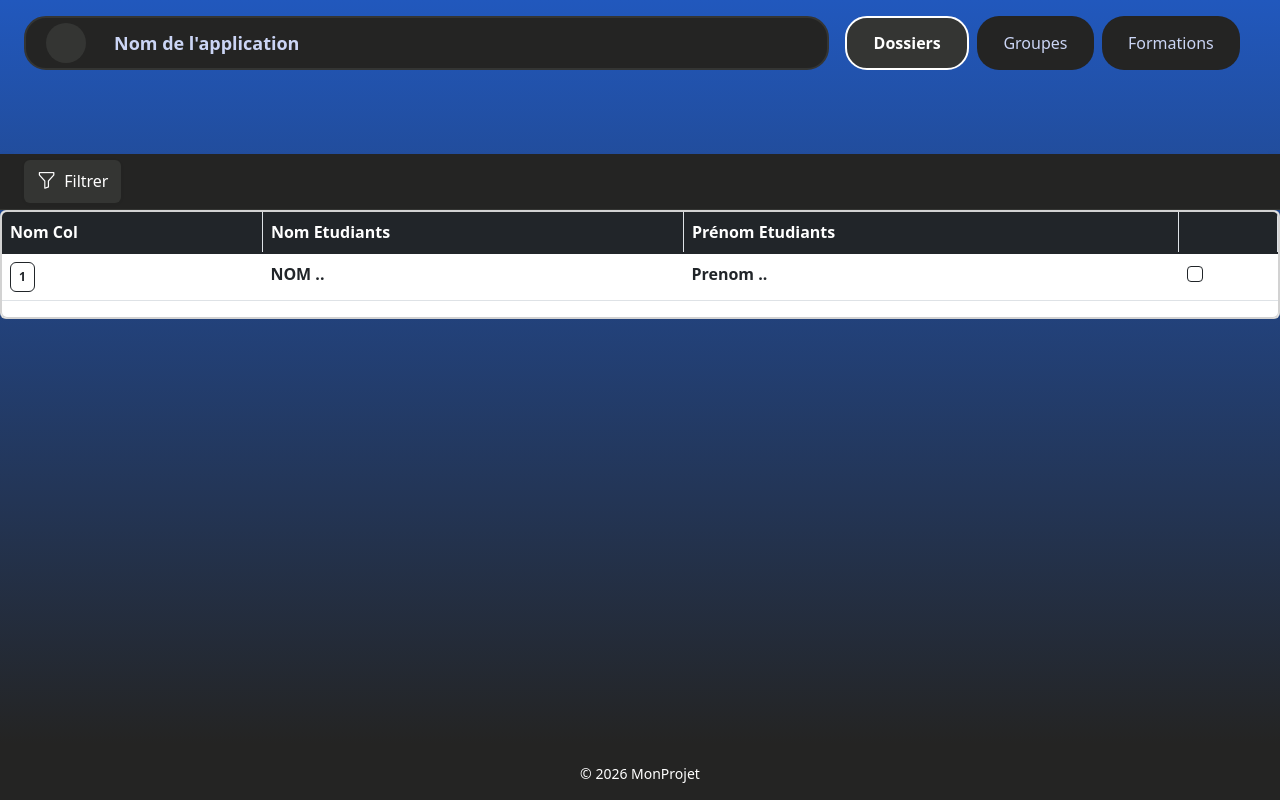
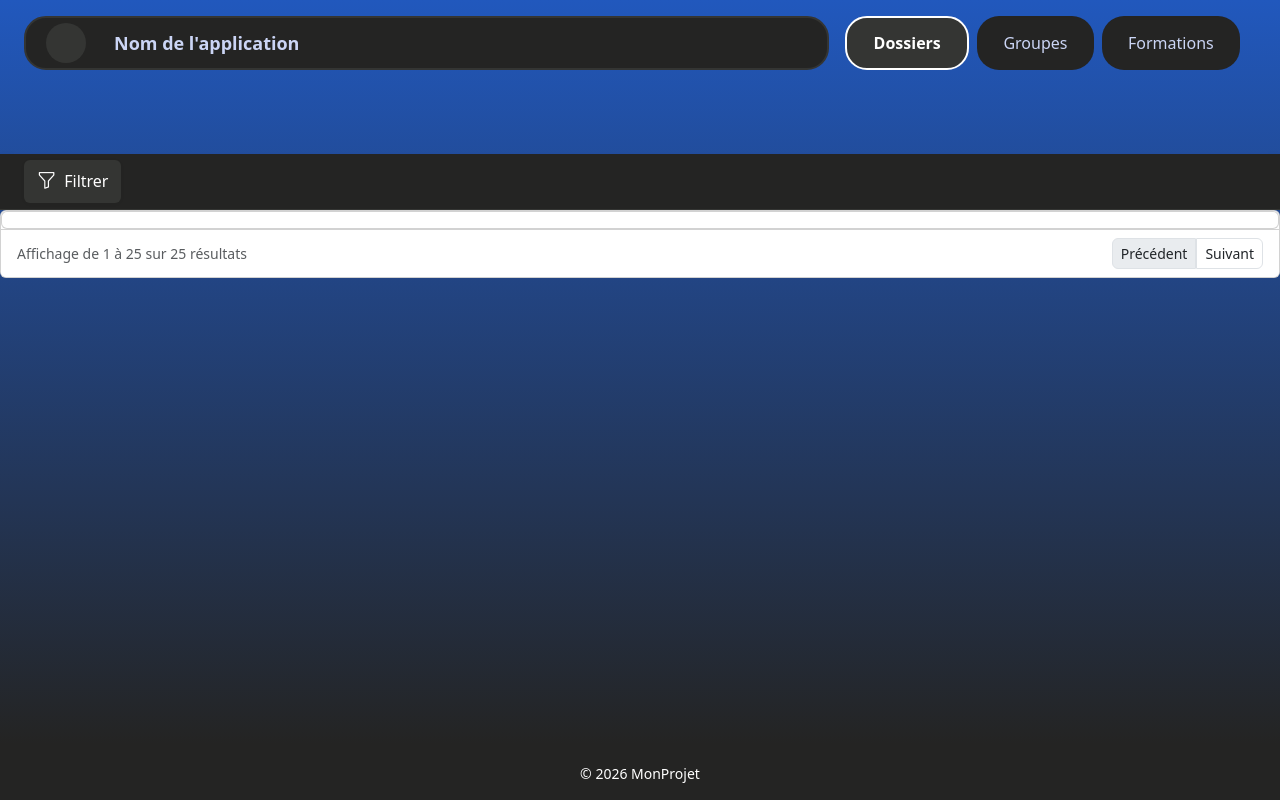
Before and after one commit to Joshua-Hermilly/SAE_4-01-Application-de-profilage-de-dossier---WEB, a PHP site: page / in a window 1280 px wide. Run offline with PHP 8.4, Linux system fonts and the light colour scheme; the visitor is signed in with stand-in values (Sample User, id 1); lists and menus that the app fills with data are empty.

Commit message:
Add styling and pagination to tableau component

```diff
--- a/app/views/components/content/assets/tableau.html.twig
+++ b/app/views/components/content/assets/tableau.html.twig
@@ -5,26 +5,40 @@
     <div class="card table-responsive">
         <table class="table">
             <thead class="table-dark" id="tHead">
-            <tr id="trHead"> {# TITRE #}
-                <th scope="col" class="border-end">Nom Col</th>
-                <th scope="col" class="border-end">Nom Etudiants</th>
-                <th scope="col" class="border-end">Prénom Etudiants</th>
-                <th scope="col" class="border-end"></th>
+            <tr class="trHead" id="trHead"> {# TITRE #}
+{#                <th scope="col" class="border-end">Nom Col</th>#}
+{#                <th scope="col" class="border-end">Nom Etudiants</th>#}
+{#                <th scope="col" class="border-end">Prénom Etudiants</th>#}
+{#                <th scope="col" class="border-end">Selection</th>#}
             </tr>
             </thead>
             <tbody class="table-group-divider" id="tBody">
-            <tr> {# Contenu #}
-                <th scope="row">
-                    <span class="badge border border-dark text-dark rounded-2 p-2" style="background-color: #ffffff ">1</span>
-                </th>
-                <th>NOM .. </th>
-                <th>Prenom .. </th>
-                <th>
-                    <input class="form-check-input border-dark rounded-1" type="checkbox"/>
-                </th>
-            </tr>
+{#            <tr class="ligne"> #}{# Contenu #}
+{#                <th>#}
+{#                    <span class="badge border border-dark text-dark rounded-2 p-2" style="background-color: #ffffff ">1</span>#}
+{#                </th>#}
+{#                <th>NOM .. </th>#}
+{#                <th>Prenom .. </th>#}
+{#                <th>#}
+{#                    <input class="form-check-input border-dark rounded-1" type="checkbox"/>#}
+{#                </th>#}
+{#            </tr>#}
             </tbody>
         </table>
     </div>
+
+    <div class="card-footer d-flex justify-content-between align-items-center bg-white">
+        <span class="text-muted small" id="pagination-info">Affichage de 1 à 25 sur 25 résultats</span>
+        <nav aria-label="Navigation des pages">
+            <div class="d-flex align-items-center pagination pagination-sm mb-0">
+                <button id="btn-prev" class="page-link text-dark border rounded-start disabled">Précédent</button>
+                <div id="page-numbers" class="d-flex">
+                    {# <button class="page-link bg-dark text-white border-dark">1</button> #}
+                </div>
+                <button id="btn-next" class="page-link text-dark border rounded-end">Suivant</button>
+            </div>
+        </nav>
+    </div>
+
 </div>
 <script src="/js/tableau.js"></script>
--- a/public/css/assets/tableau.css
+++ b/public/css/assets/tableau.css
@@ -0,0 +1,33 @@
+table {
+    border-collapse: separate;
+    border-spacing: 0;
+}
+
+.ligne th, .ligne td {
+    background-color: #dedede;
+    color: black;
+    border: none;
+    border-top: 10px solid transparent;
+    background-clip: padding-box;
+}
+
+.ligne th:first-child, .ligne td:first-child
+{
+    border-top-left-radius: 8px;
+    border-bottom-left-radius: 8px;
+}
+
+.ligne th:last-child, .ligne td:last-child
+{
+    border-top-right-radius: 8px;
+    border-bottom-right-radius: 8px;
+}
+
+input[type="checkbox"]
+{
+    width: 30px;
+    height: 30px;
+    background-color: #dedede;
+    display: block;
+    margin: 0 auto;
+}
```
